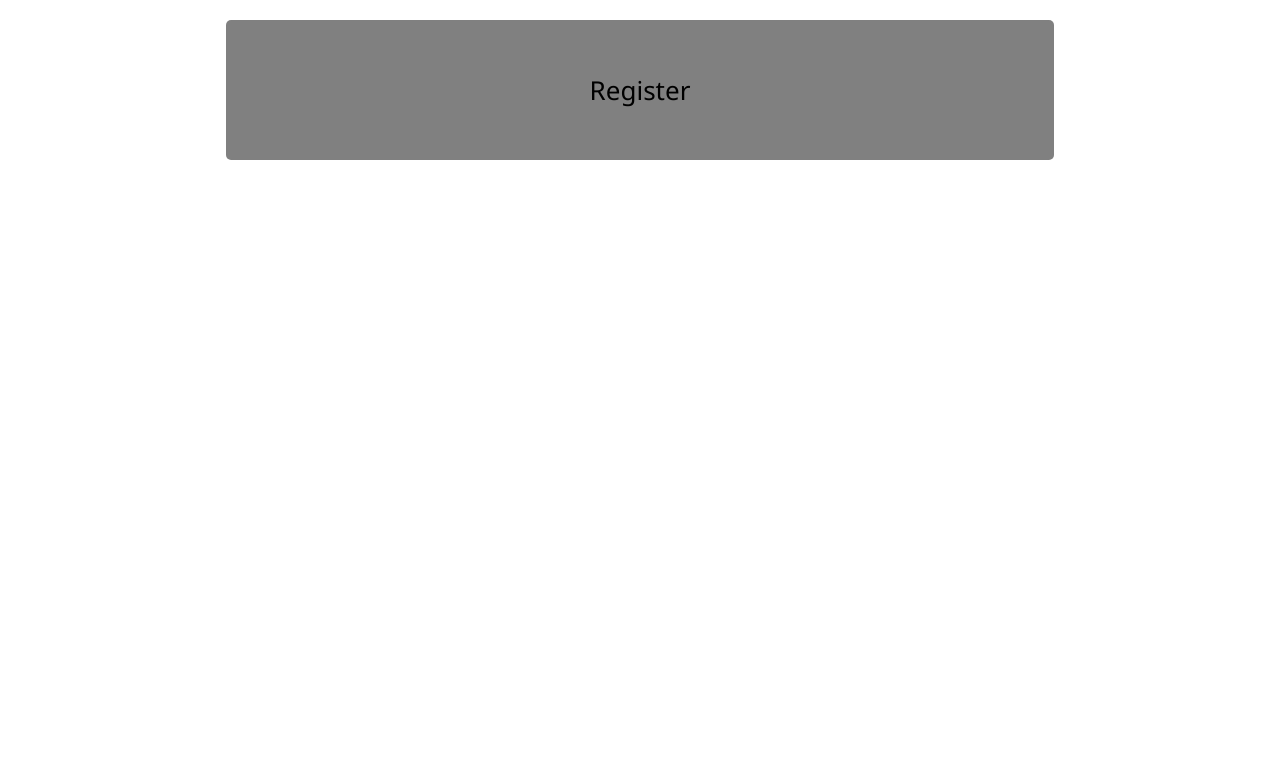
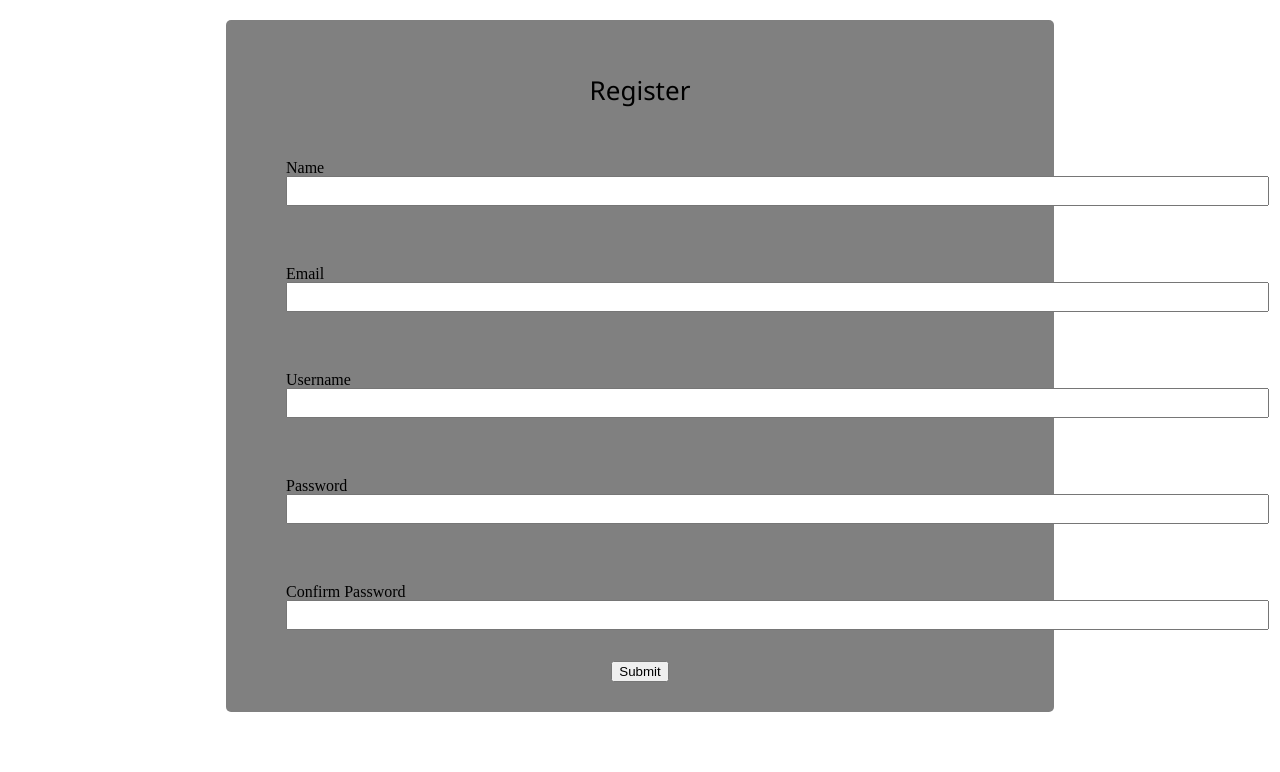
Before and after one commit to daviirose/py, a Flask app: page /register in a window 1280 px wide. Shown: the part 70-842 px from the top of the page. Before the commit the page ends 230 px from the top, so only its background shows below. Run offline with Flask 2, Linux system fonts and the light colour scheme; some libraries are stand-ins or nearby versions.

Commit message:
some styles, created register section, created db

```diff
--- a/app.py
+++ b/app.py
@@ -1,7 +1,19 @@
-from flask import Flask, render_template # Imports Flask and renders the template
+from flask import Flask, render_template, flash, redirect, url_for, session, request, logging # Imports Flask and renders the template
+from flask_mysqldb import MySQL
+from wtforms import Form, StringField, TextAreaField, PasswordField, validators
+from passlib.hash import sha256_crypt
+
 
 app = Flask(__name__) # Placeholder for app.py
 
+# Config MySQL
+app.config['MYSQL_HOST'] = 'localhost'
+app.config['MYSQL_USER'] = 'root'
+app.config['MYSQL_PASSWORD'] = '123456'
+app.config['MYSQL_DB'] = 'myflaskapp'
+app.config['MYSQL_CURSORCLASS'] = 'DictCursor'
+# init MYSQL
+mysql = MySQL(app)
 
 @app.route('/') # Route for our index page/Front page
 def index(): # Defines the function index
@@ -11,9 +23,44 @@ def index(): # Defines the function index
 def about():
     return render_template('about.html')
 
-@app.route('/register')
+
+class RegisterForm(Form):
+    name = StringField('Name', [validators.length(min=1, max=50)])
+    username = StringField('Username', [validators.length(min=1, max=25)])
+    email = StringField('Email', [validators.length(min=6, max=50)])
+    password = PasswordField('Password', [
+        validators.DataRequired(),
+        validators.EqualTo('confirm', message='Passwords do not match')
+    ])
+    confirm = PasswordField('Confirm Password')
+
+@app.route('/register', methods=['GET', 'POST'])
 def register():
-    return render_template('register.html')
+        form = RegisterForm(request.form)
+        if request.method == 'POST' and form.validate():
+            name = form.name.data
+            email = form.email.data
+            username = form.username.data
+            password = sha256_crypt.encrypt(str(form.password.data))
+
+            # Crete cursor
+            cur = mysql.connection.cursor()
+
+            # Execute query
+            cur.execute("INSERT INTO users(name, email, username, password) VALUES(%s, %s, %s, %s)", (name, email, username, password))
+
+            # Commit to DB
+            mysql.connection.commit()
+
+            # Close connection
+            cur.close()
+
+            flash('You are now registered and can log in', 'Success!')
+
+            return redirect(url_for('login'))
+        return render_template('register.html', form=form)
+
 
 if __name__ == '__main__': # The script will be executed
-   app.run(debug=True) # Runs the app / Debug mode means wont have to rerun to server to see changes
+    app.secret_key='dsperezsilva171'
+    app.run(debug=True, host='0.0.0.0') # Runs the app / Debug mode means wont have to rerun to server to see changes
--- a/static/style/style.css
+++ b/static/style/style.css
@@ -112,3 +112,18 @@ p {
     font-size: 18px;
     font-family: 'Segoe UI', Tahoma, Geneva, Verdana, sans-serif;
 }
+
+/* Register */
+
+.form {
+    padding: 30px;
+}
+.form-control {
+padding-right:800px;
+padding-bottom: 10px;
+
+}
+.forms-group {
+    margin: auto;
+    padding: 30px;
+}
--- /dev/null
+++ b/templates/includes/_formhelpers.html
@@ -0,0 +1,9 @@
+{% macro render_field(field) %}
+  {{ field.label }}
+  {{ field(**kwargs)|safe }}
+  {% if field.errors %}
+    {% for error in field.errors %}
+      <span>{{ error }}</span>
+    {% endfor %}
+  {% endif %}
+{% endmacro %}
--- /dev/null
+++ b/templates/includes/_messages.html
@@ -0,0 +1,15 @@
+{% with messages = get_flashed_messages(with_categories=true) %}
+{% if messages %}
+  {% for category, message in messages %}
+    <div class="">{{ message }}</div>
+  {% endfor %}
+{% endif %}
+{% endwith %}
+
+{% if error %}
+<div class="">{{error}}</div>
+{% endif %}
+
+{% if msg %}
+<div class="">{{msg}}</div>
+{% endif %}
--- a/templates/layout.html
+++ b/templates/layout.html
@@ -12,6 +12,10 @@
     <div class="container">
         {% block body %}{% endblock %}
     </div>
+    <div class="forms-group">
+        {% include 'includes/_messages.html' %}
+    </div>
+
 
 
 </body>
--- a/templates/register.html
+++ b/templates/register.html
@@ -1,5 +1,24 @@
 {% extends 'layout.html' %}
 
 {% block body %}
-<h1>Register</h1>
+  <h1>Register</h1>
+  {% from "includes/_formhelpers.html" import render_field %}
+  <form method="POST" action="">
+    <div class="form">
+      {{render_field(form.name, class_="form-control")}}
+    </div>
+    <div class="form">
+      {{render_field(form.email, class_="form-control")}}
+    </div>
+    <div class="form">
+      {{render_field(form.username, class_="form-control")}}
+    </div>
+    <div class="form">
+      {{render_field(form.password, class_="form-control")}}
+    </div>
+    <div class="form">
+      {{render_field(form.confirm, class_="form-control")}}
+    </div>
+    <p><input type="submit" class="btn btn-primary" value="Submit"></p>
+  </form>
 {% endblock %}
```
Also changed, not shown: data.py (deleted, +0 -25 lines), 1 other file.
